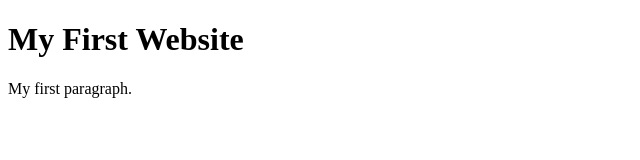
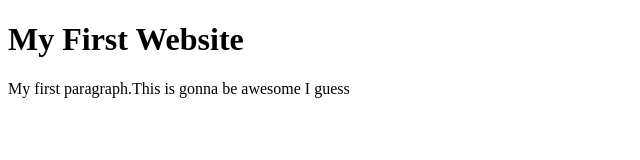
Before and after one commit to PALATTY-J/codersrank-template-kyqjgx, a website: page index.html in a window 1280 px wide. Shown: the whole page, without its empty margins (0-640 px from the left). Drawn offline with Linux system fonts and the light colour scheme.

Commit message:
1 file modified

```diff
--- a/index.html
+++ b/index.html
@@ -6,7 +6,7 @@
   <body>
 
     <h1>My First Website</h1>
-    <p>My first paragraph.</p>
+    <p>My first paragraph.This is gonna be awesome I guess</p>
 
   </body>
 </html>
```
